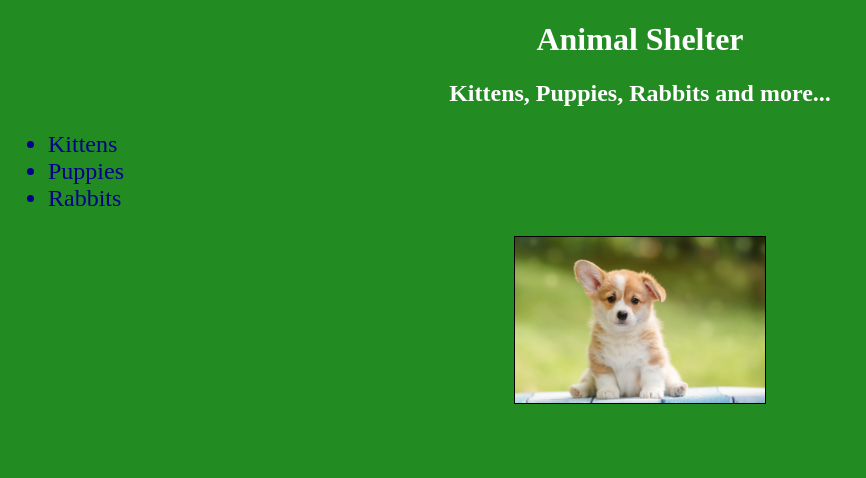
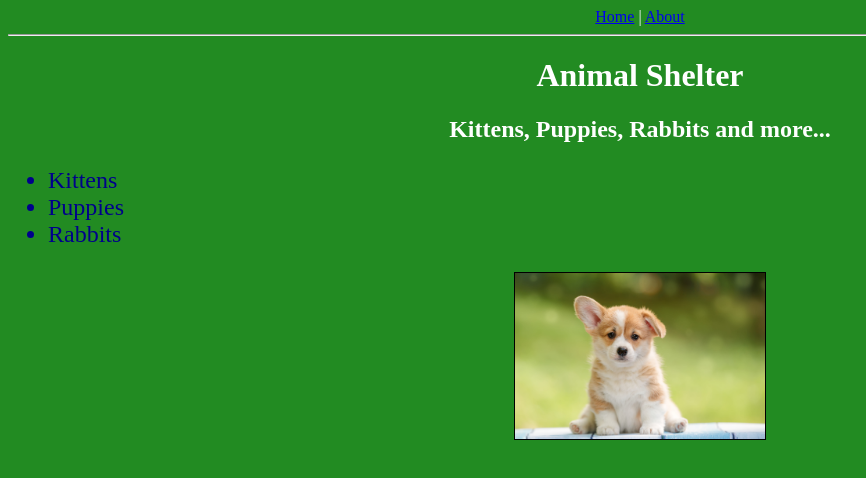
Before and after one commit to LiatDm/Shelter, a plain HTML site: page index.html in a window 1280 px wide. Shown: the whole page, without its empty margins (0-866 px from the left). Drawn offline with Linux system fonts and the light colour scheme.

Commit message:
adding about page and menu

```diff
--- a/index.html
+++ b/index.html
@@ -7,6 +7,11 @@
     <link rel="stylesheet" href="style.css">
 </head>
 <body>
+
+    <a href="index.html">Home</a>
+    <span> | </span>
+    <a href="about.html">About</a>
+    <hr>
 
     <h1>Animal Shelter</h1>
 
```
Also changed, not shown: about.html (added, +21 -0 lines), 1 other file.
